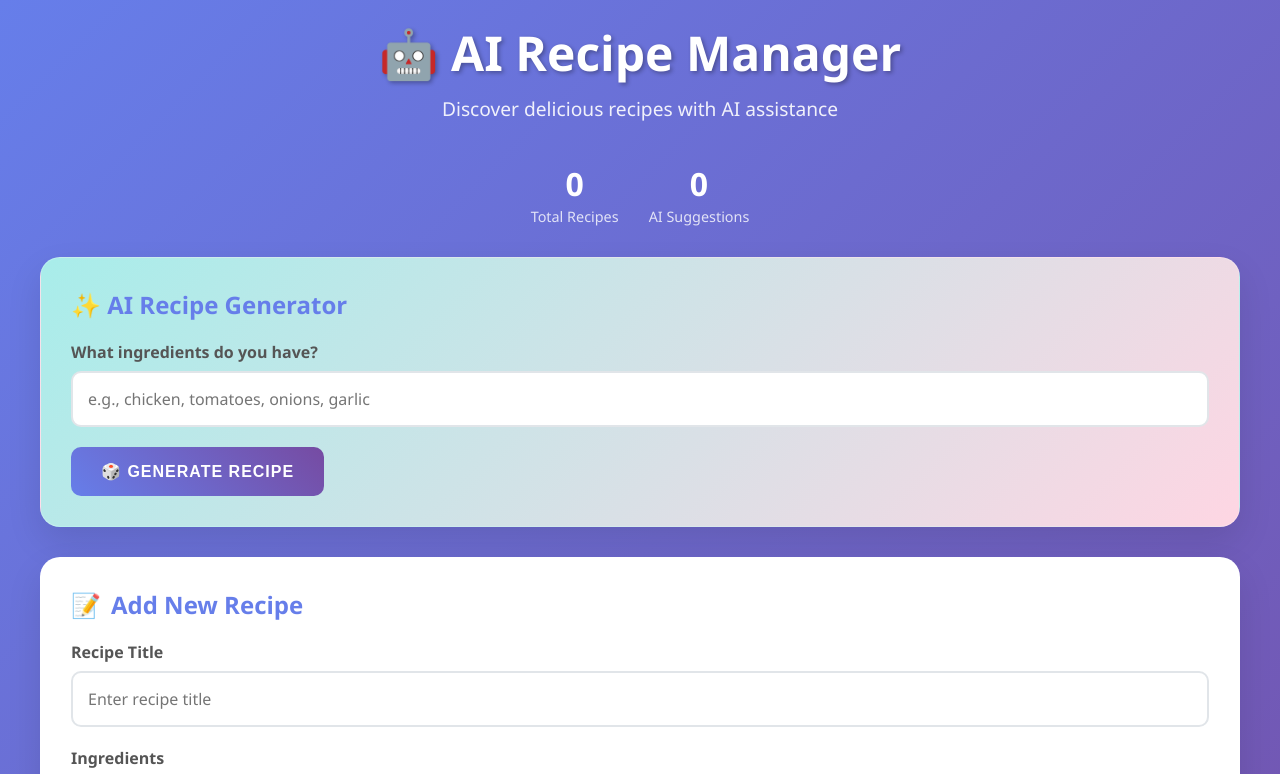
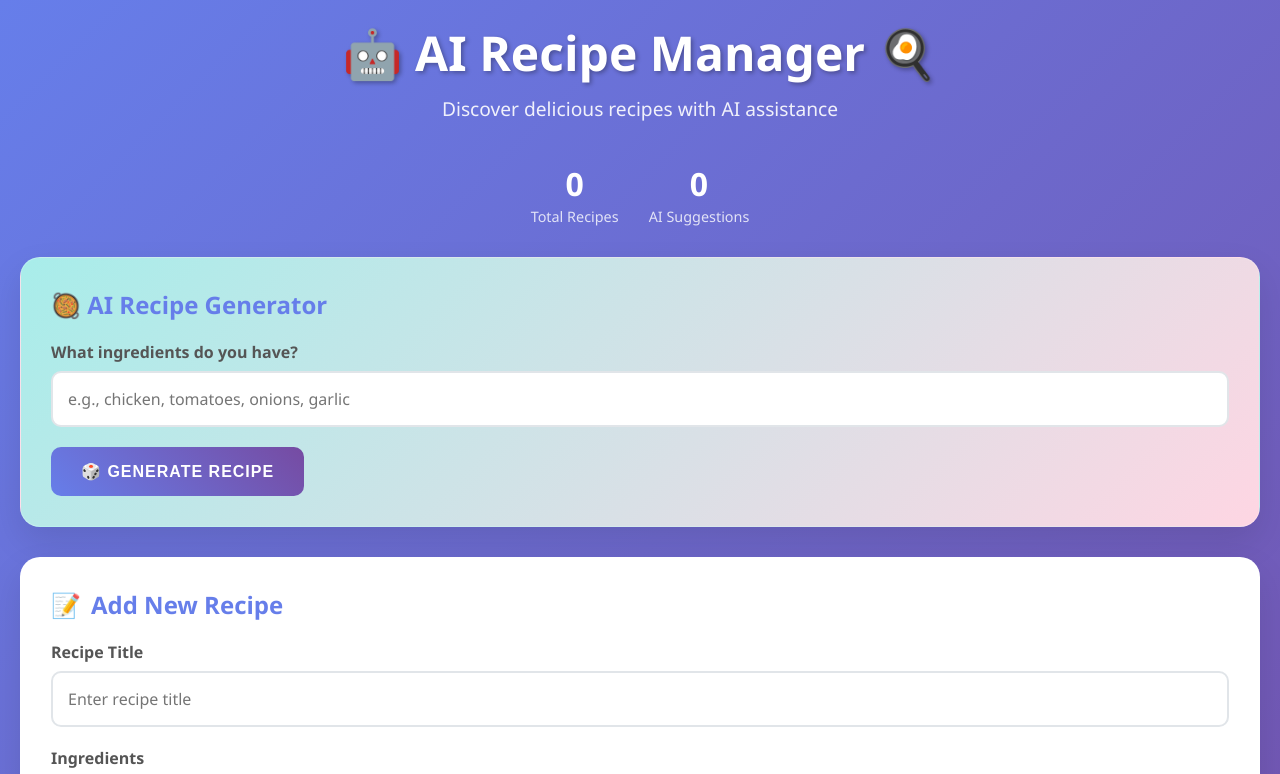
Before and after one commit to Croissant-no-Yuusha/20-Croissant-no-Maou, a plain HTML site: page front/index.html in a window 1280 px wide. Shown: the top 774 px of the page. Drawn offline with Linux system fonts and the light colour scheme; no server answers.

Commit message:
Update1 index.html

```diff
--- a/front/index.html
+++ b/front/index.html
@@ -4,15 +4,19 @@
 <head>
   <meta charset="UTF-8">
   <meta name="viewport" content="width=device-width, initial-scale=1.0">
-  <title>🤖 AI Recipe Manager</title>
+  <title> AI Recipe Manager</title>
   <link rel="stylesheet" href="style.css">
 </head>
 <body>
-  <div class="container">
-    <div class="header">
-      <h1>🤖 AI Recipe Manager</h1>
-      <p>Discover delicious recipes with AI assistance</p>
-    </div>
+
+  <div class="header">
+  <h1 class="header-title">
+    <span class="emoji">🤖</span>
+    <span class="gradient-text">AI Recipe Manager</span>
+    <span class="emoji">🍳</span>
+  </h1>
+    <p class="subtitle">Discover delicious recipes with AI assistance</p>
+  </div>
 
     <div class="stats">
       <div class="stat-item">
@@ -27,7 +31,7 @@
 
     <div class="card ai-section">
       <h2 class="section-title">
-        ✨ AI Recipe Generator
+        🥘 AI Recipe Generator
       </h2>
       <div class="form-group">
         <label for="ingredients">What ingredients do you have?</label>
```
